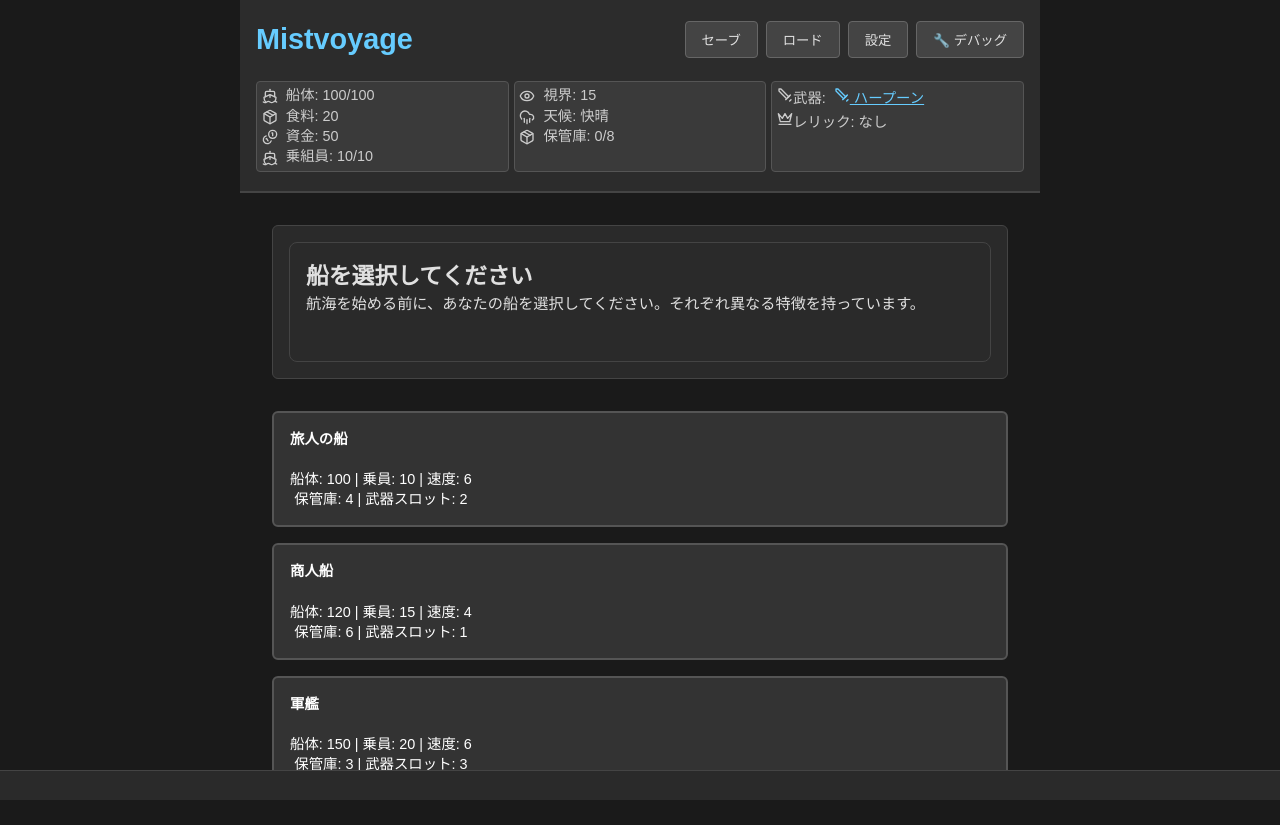
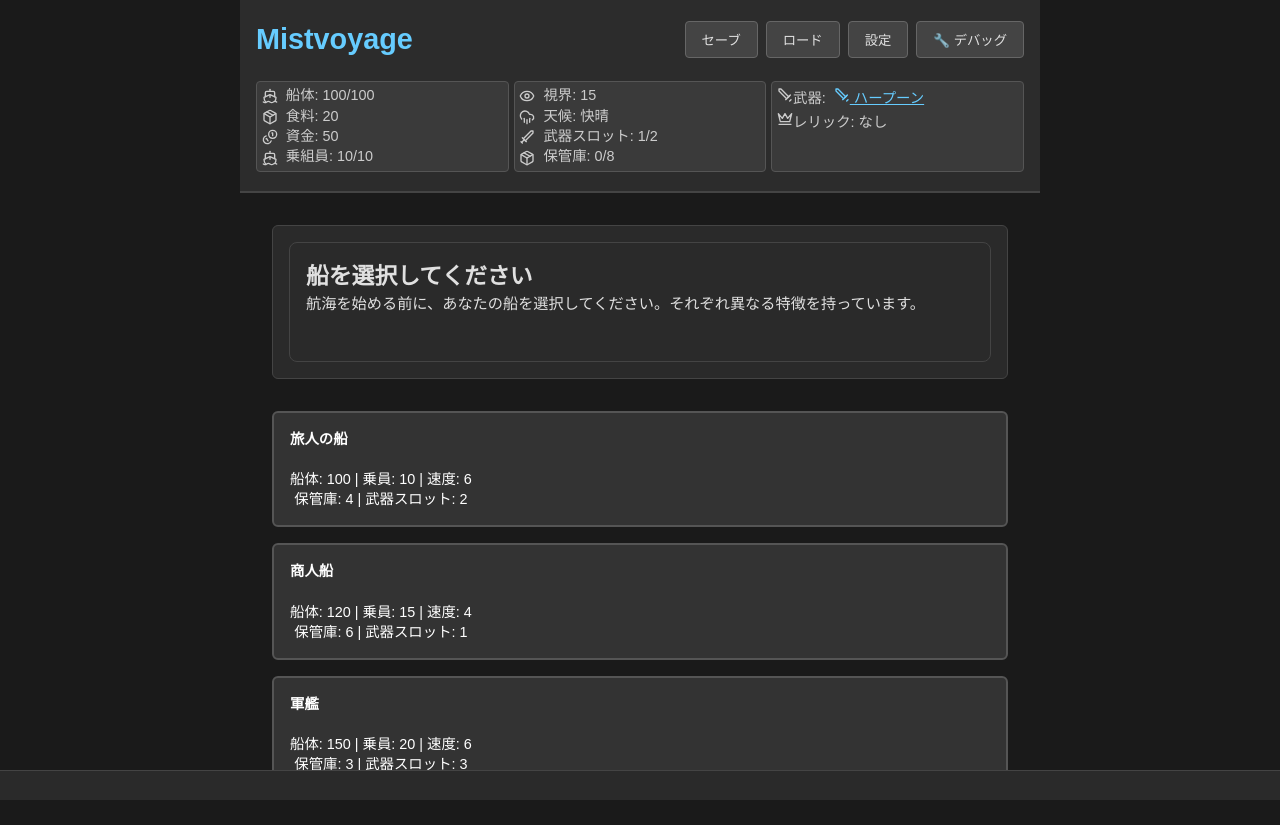
Before and after one commit to giantroach/Mistvoyage, a Vue app: page / in a window 1280 px wide. Built offline with nearby package versions, Linux system fonts and the light colour scheme.

Commit message:
display weapon slot

```diff
--- a/src/components/ParameterDisplay.vue
+++ b/src/components/ParameterDisplay.vue
@@ -27,6 +27,12 @@
         <CloudRain :size="16" class="param-icon" />
         天候: {{ playerParams.weather.displayName }}
       </span>
+      <span id="weapon-slots-display">
+        <Sword :size="16" class="param-icon" />
+        武器スロット: {{ playerParams.weapons.length }}/{{
+          playerParams.ship.weaponSlots
+        }}
+      </span>
       <span id="storage-display">
         <Package :size="16" class="param-icon" />
         保管庫: {{ playerParams.relics.length }}/{{ playerParams.maxStorage }}
@@ -49,15 +55,7 @@
 
 <script setup lang="ts">
 import { computed } from 'vue';
-import {
-  Ship,
-  Coins,
-  Eye,
-  CloudRain,
-  Package,
-  Sword,
-  Zap,
-} from 'lucide-vue-next';
+import { Ship, Coins, Eye, CloudRain, Package, Sword } from 'lucide-vue-next';
 import type { PlayerParameters, ChaptersData } from '@/types';
 
 interface Props {
```
